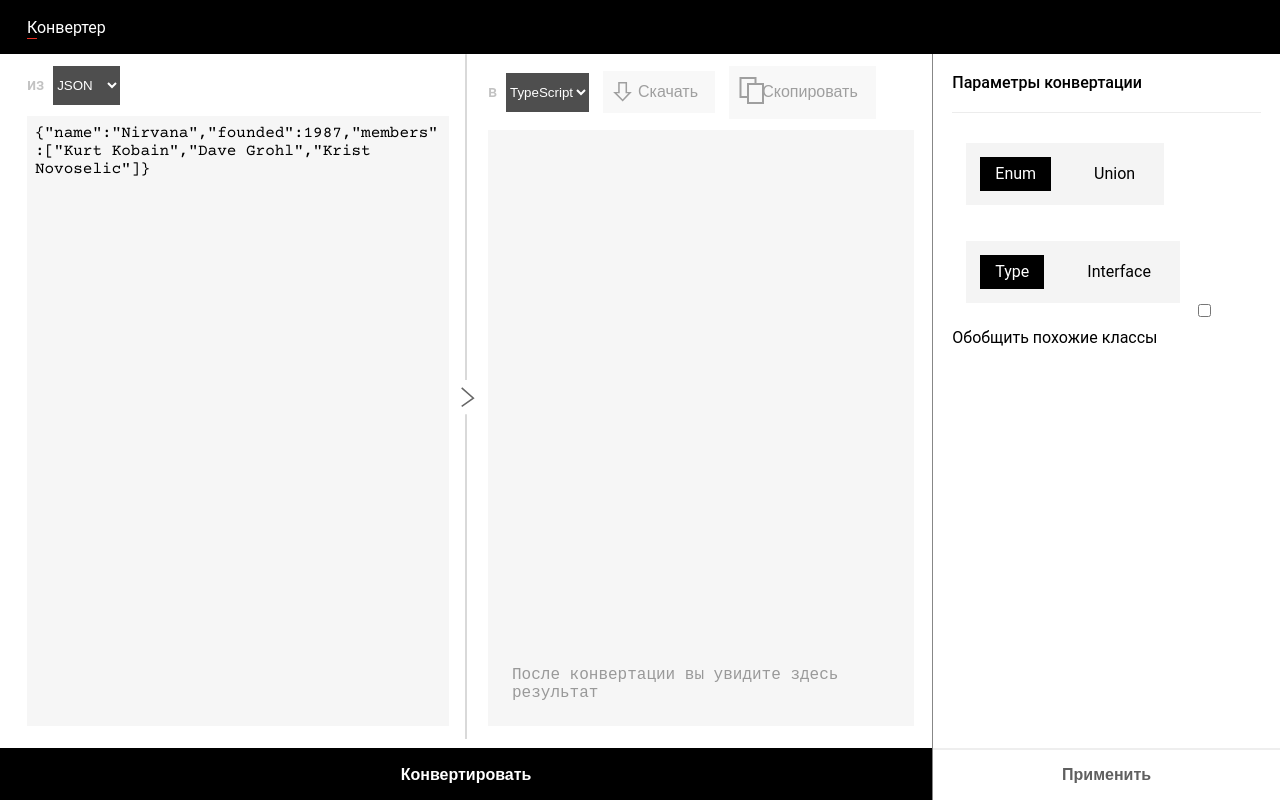
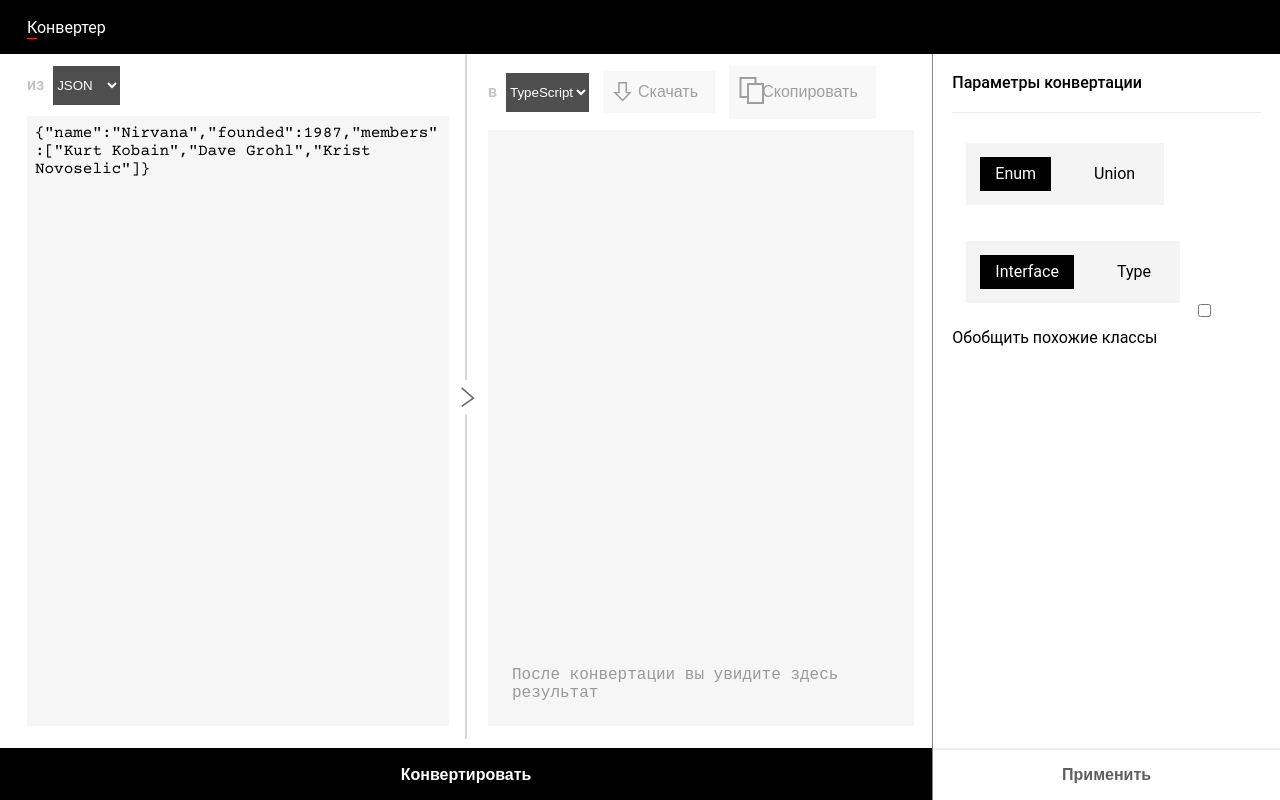
Before and after one commit to ArtyomYaprintsev/converter, a React (Vite) app: page / in a window 1280 px wide. Built offline with nearby package versions, Linux system fonts and the light colour scheme.

Commit message:
type-interface changing

```diff
--- a/src/App.tsx
+++ b/src/App.tsx
@@ -25,11 +25,18 @@ function App() {
     setInput(event.target.value)
   };
 
+  function typeChange(text:string){
+    if (text.includes('interface')){
+      text = text.slice(0, 21) + ' =' + text.slice(21); //index of { - 22
+      text.replace('interface', 'type'); //index of interface - 7
+    };
+    return(text);
+  };
+
   const footerConvertHandler = (event: MouseEvent) => {
     event.preventDefault();
 
-    console.log(input_value);
-    let raw = quicktypeJSON(lang, 'JSON', input_value, enum_value, similarclasses_value)
+    quicktypeJSON(lang, 'JSON', input_value, enum_value, similarclasses_value)
     .then(result => {
 
         const borders: number[] = []
@@ -62,12 +69,12 @@ function App() {
         }
 
         var result_string = ""
-        console.log(result)
 
         for (let i=borders[0]+1; i < borders[borders.length-1]; i++)
         {
-          result_string += result.lines[i] + '\n'
-        }
+          if (interface_value){result_string += result.lines[i] + '\n';}
+          else{result_string += typeChange(result.lines[i]) + '\n';}
+        };
 
         setOutput(result_string);
     })
@@ -75,7 +82,6 @@ function App() {
       setPopup(true);
       console.log('error');
       alert(err);
-      return <Popup open={popup} error={err} onClose={()=>setPopup(false)} />
     });
   };
 
@@ -183,12 +189,12 @@ function App() {
                 </div>
                 <div className="RadioButtonGroup">
                   <div className="RadioButton">
-                    <input type="radio" name="type" id="type" onChange={()=>{setInterface(!interface_value)}} checked={Boolean(interface_value)} />
-                    <label htmlFor="type">Type</label>
+                    <input type="radio" name="type" id="interface" onChange={()=>{setInterface(!interface_value)}} checked={Boolean(interface_value)} />
+                    <label htmlFor="interface">Interface</label>
                   </div>
                   <div className="RadioButton">
-                    <input type="radio" name="type" id="interface" onChange={()=>{setInterface(!interface_value)}} />
-                    <label htmlFor="interface">Interface</label>
+                    <input type="radio" name="type" id="type" onChange={()=>{setInterface(!interface_value)}} />
+                    <label htmlFor="type">Type</label>
                   </div>
                 </div>
                 <input type="checkbox" name="classes" id="classes" onClick={()=>{setSimilarclasses(!similarclasses_value)}} />
```
